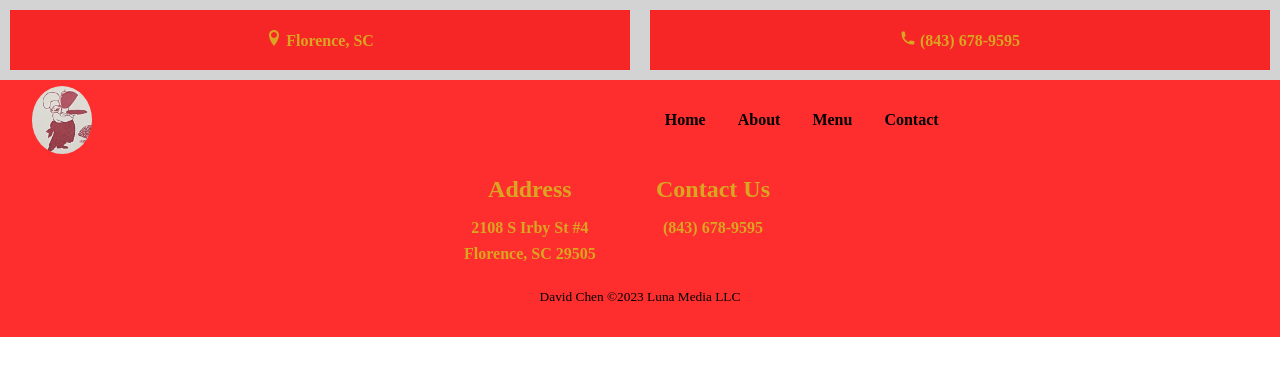
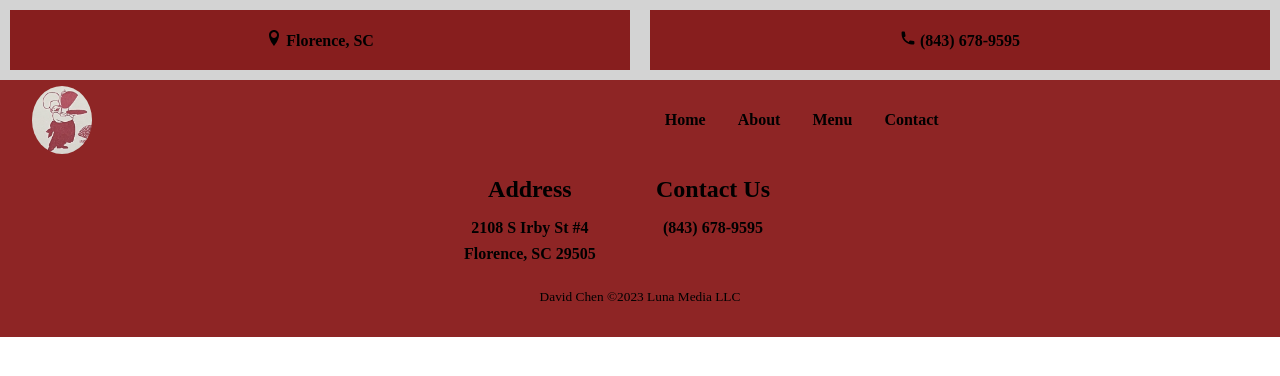
Before and after one commit to dchen8419/New_Tokyo_Express, a React (Create React App) app: page / in a window 1280 px wide. Shown: the top 376 px of the page. Built offline with nearby package versions, Linux system fonts and the light colour scheme.

Commit message:
fixed color to match logo

```diff
--- a/src/Components/Footer/Footer.css
+++ b/src/Components/Footer/Footer.css
@@ -1,5 +1,5 @@
 .footer-container {
-    background: rgba(255, 0, 0, 0.818);
+    background: rgba(123, 0, 0, 0.854);
     padding: 0rem 0 2rem 0;
     display: flex;
     flex-direction: column;
--- a/src/Components/Header/Header.css
+++ b/src/Components/Header/Header.css
@@ -12,22 +12,14 @@
     padding: 20px;
     text-align: center;
     font-weight: bold;
+    background-color: rgba(123, 0, 0, 0.854);
 }
 
 a {
     text-decoration: none;
-    color: goldenrod;
+    color: black;
     font-weight: bold;
 }
-
-.header-location {
-    background: rgba(255, 0, 0, 0.818)
-}
-
-.header-phone {
-    background: rgba(255, 0, 0, 0.818)
-}
-
 
 @media only screen and (max-width: 1024px) {
     span.text {
--- a/src/Components/Header/Header.jsx
+++ b/src/Components/Header/Header.jsx
@@ -8,11 +8,11 @@ import { ImLocation } from 'react-icons/im'
 function Header() {
     return (
         <div id="Home" className='header-container'>
-            <div className='header-location'>
+            <div>
                 <span className='icon'><a href="https://goo.gl/maps/w93i9X4fbxRhRZW89"><ImLocation /></a></span>
                 <span className='text'><a href="https://goo.gl/maps/w93i9X4fbxRhRZW89"> Florence, SC</a></span>
             </div>
-            <div className='header-phone'>
+            <div>
                 <span className='icon'><a href="tel:843-841-3188"><HiPhone /></a></span>
                 <span className='text'><a href="tel:843-841-3188"> (843) 678-9595</a></span>
             </div>
--- a/src/Components/Navbar/Navbar.css
+++ b/src/Components/Navbar/Navbar.css
@@ -6,7 +6,7 @@
 }
 
 :root {
-    --mainColor: rgba(255, 0, 0, 0.818);
+    --mainColor: rgba(123, 0, 0, 0.854);
     --mainColorLight: grey;
     --secondColor: white;
     --textColor: black;
@@ -81,7 +81,7 @@ html {
         align-items: center;
         justify-content: center;
         gap: 1.5rem;
-        background-color: var(--mainColor);
+        background-color: lightgray;
         transition: 1s;
         transform: translateY(-100vh);
     }
```
Also changed, not shown: 1 other file (tests, documents, lock files or other folders).
